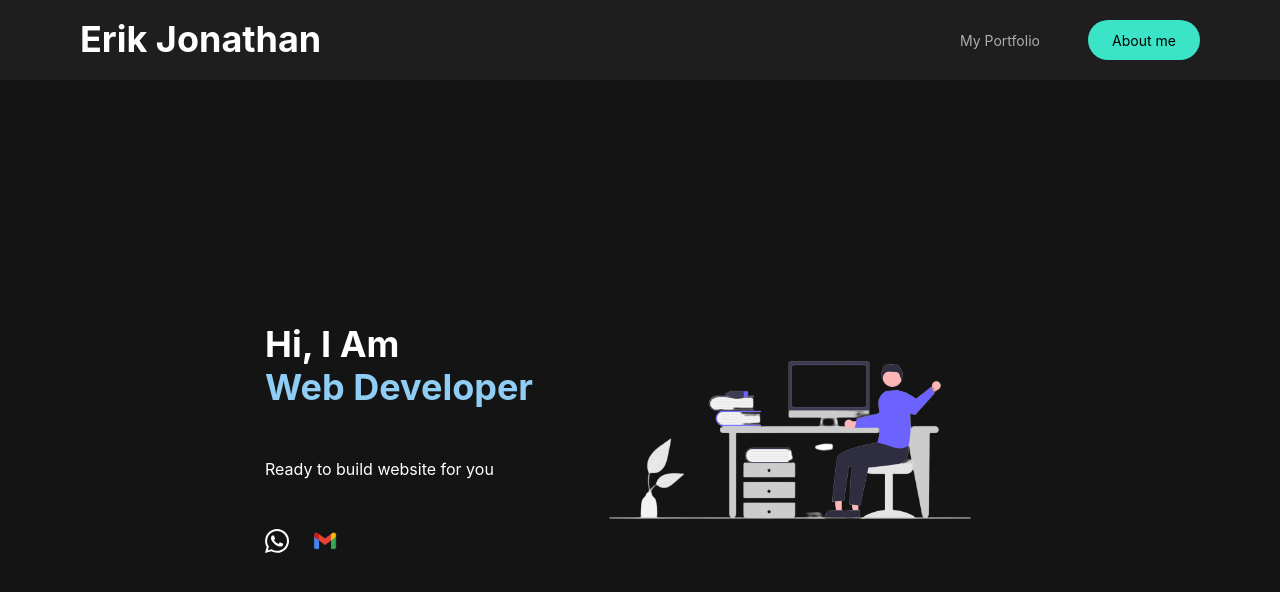
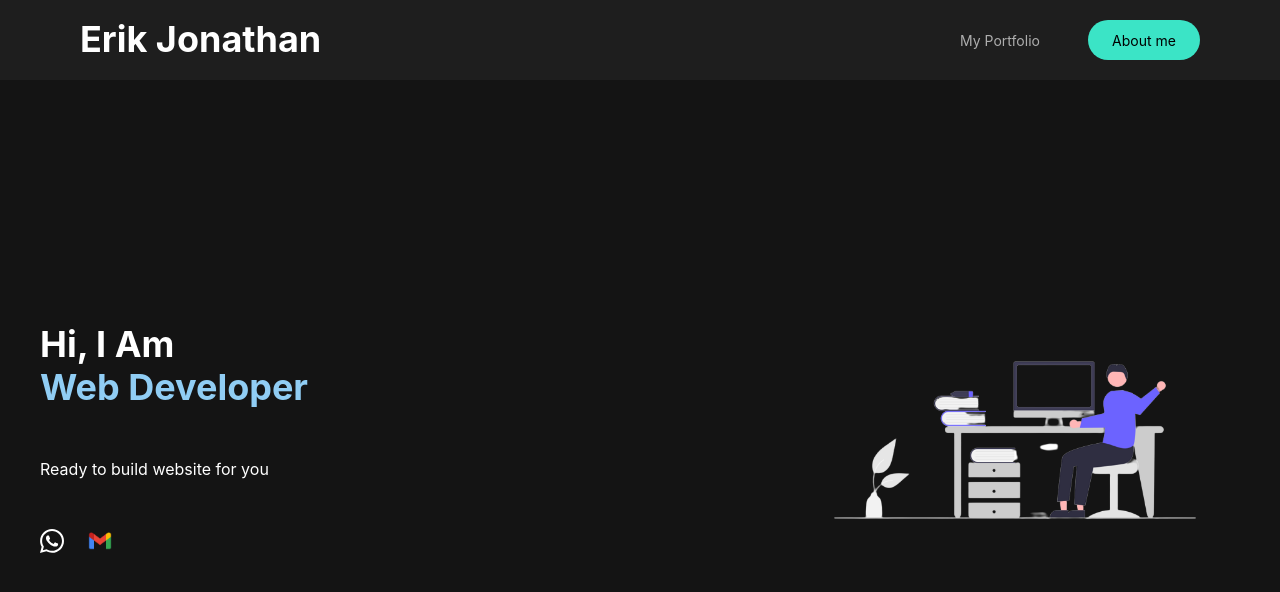
Before and after one commit to rikjnthn/portfolio, a Next.js app: page /about-me in a window 1280 px wide. Shown: the top 592 px of the page. Built offline with nearby package versions, Linux system fonts and the light colour scheme.

Commit message:
ubah flex configuration

```diff
--- a/src/pages/about-me/index.tsx
+++ b/src/pages/about-me/index.tsx
@@ -9,7 +9,8 @@ export default function AboutMe() {
     <Flex
       as="main"
       className="full-height opacity-animation"
-      justifyContent="center"
+      justifyContent="space-between"
+      padding={10}
       alignItems="center"
       color="white"
       flexWrap="wrap"
```
